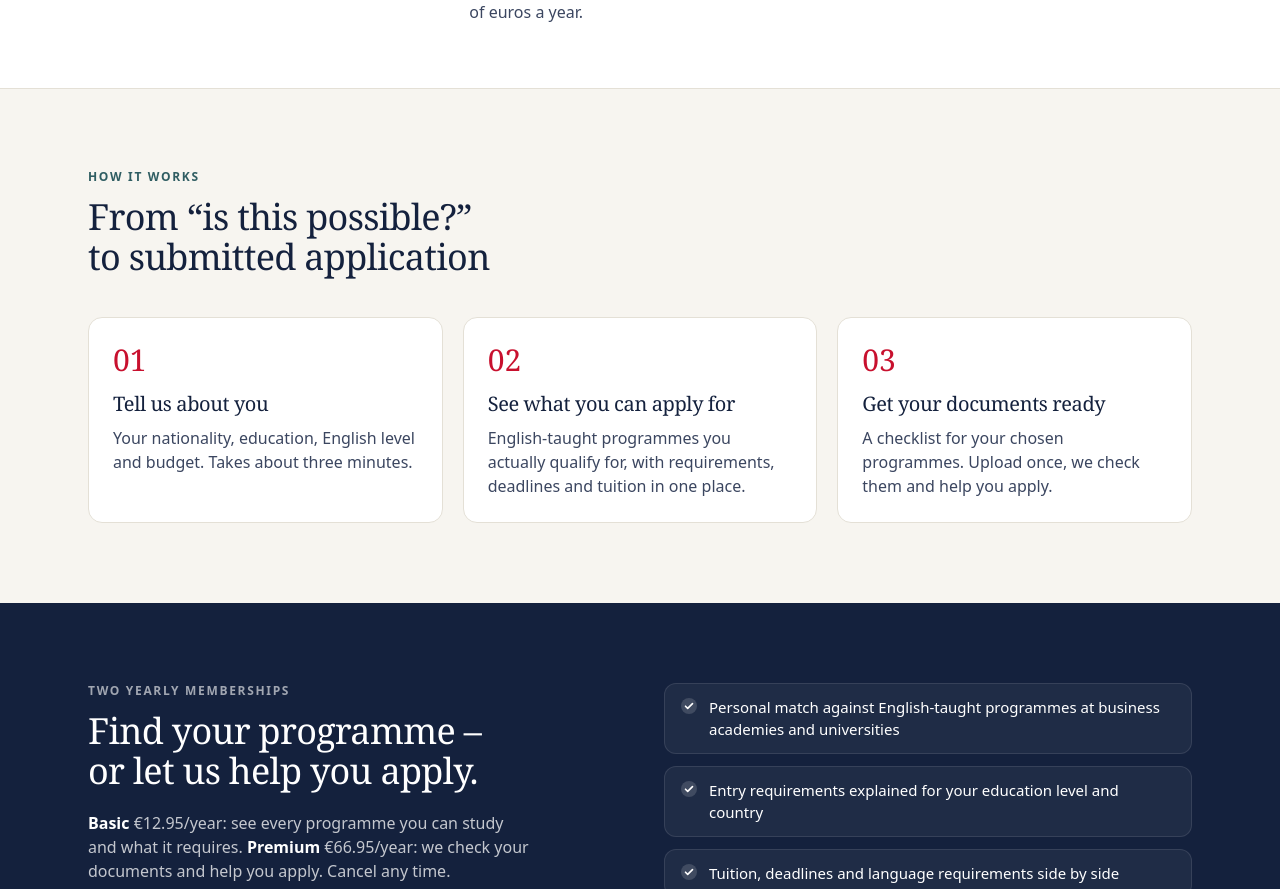
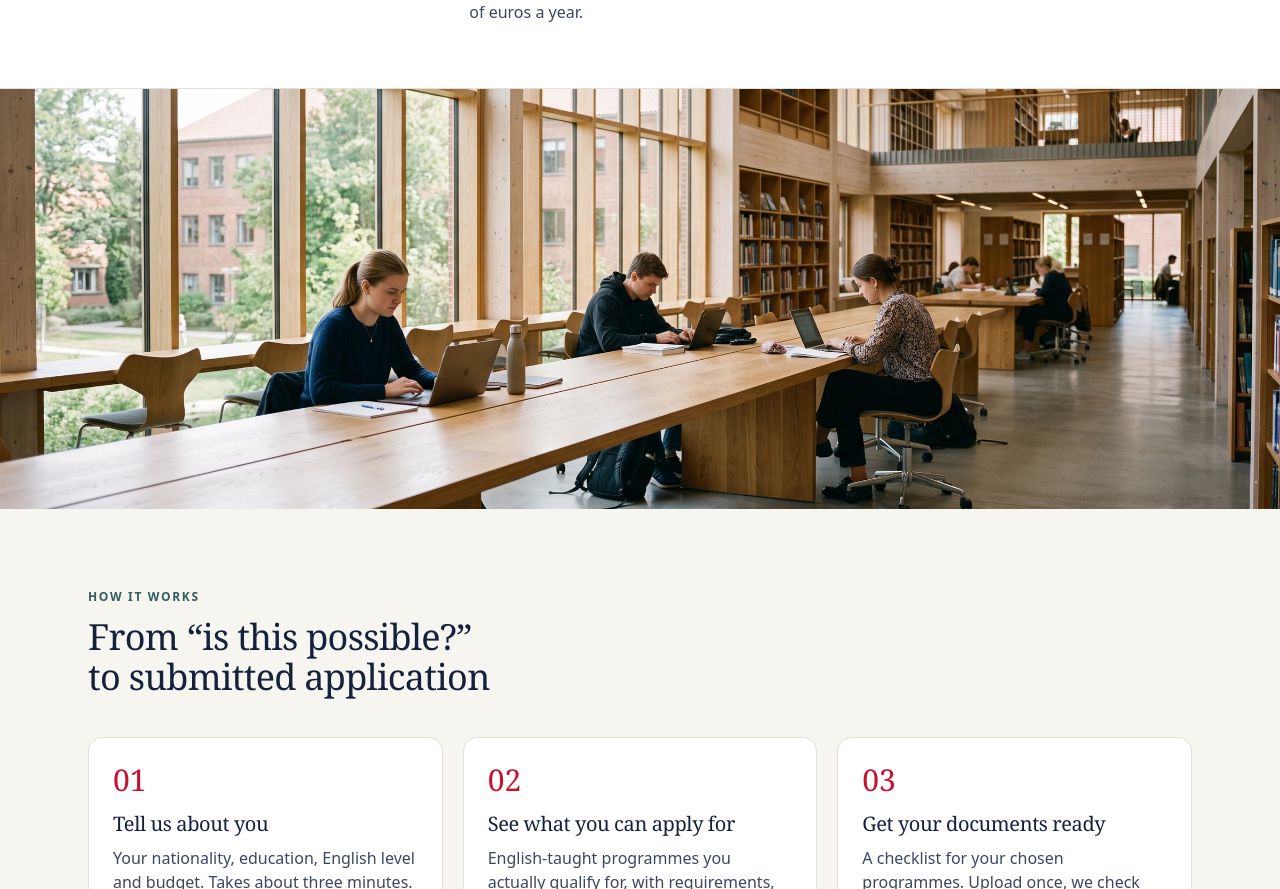
Before and after one commit to study-denmark/studydenmark, a Next.js app: page / in a window 1280 px wide. Shown: the part 914-1803 px from the top of the page. Built offline with nearby package versions, Linux system fonts and the light colour scheme; no server answers.

Commit message:
Add full-width library photo band to home page
Co-Authored-By: Claude Opus 5.5 <noreply@anthropic.com>
Claude-Session: https://claude.ai/code/session_01NX5pp9vine1stWybxux5vP

```diff
--- a/src/app/page.tsx
+++ b/src/app/page.tsx
@@ -111,6 +111,17 @@ export default function Home() {
         </Container>
       </section>
 
+      {/* Photo band */}
+      <section aria-hidden="true" className="relative h-[240px] sm:h-[340px] lg:h-[420px]">
+        <Image
+          src="/images/library-band.jpg"
+          alt=""
+          fill
+          sizes="100vw"
+          className="object-cover object-[center_62%]"
+        />
+      </section>
+
       {/* How it works */}
       <section>
         <Container className="py-20">
```
Also changed, not shown: public/images/library-band.jpg (added).
